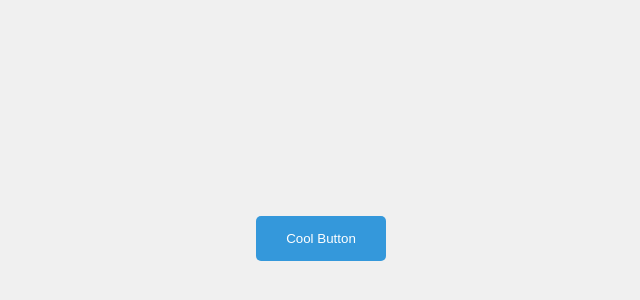
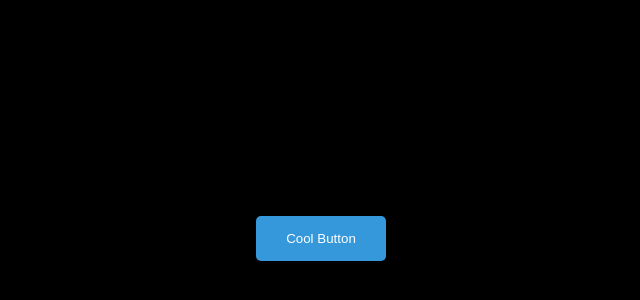
Before and after one commit to DreadzHubYT/ProjectUnblocked, a plain HTML site: page Main.html in a window 1280 px wide. Shown: the part 162-462 px from the top of the page, without its empty margins (319-959 px from the left). Drawn offline with Linux system fonts and the light colour scheme.

Commit message:
Update Main.html

```diff
--- a/Main.html
+++ b/Main.html
@@ -7,7 +7,7 @@
     <style>
         body {
             font-family: Arial, sans-serif;
-            background-color: #f0f0f0;
+            background-color: #000; /* Set background color to black (#000) */
             text-align: center;
             margin: 0;
             padding: 0;
```
